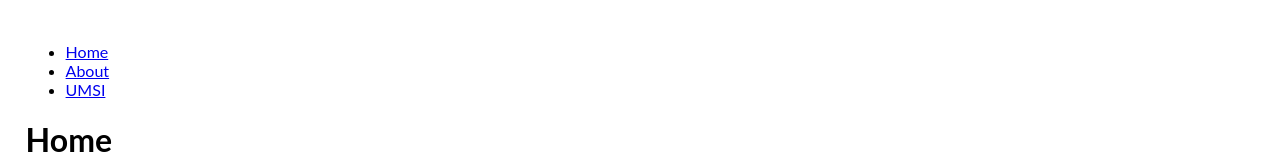
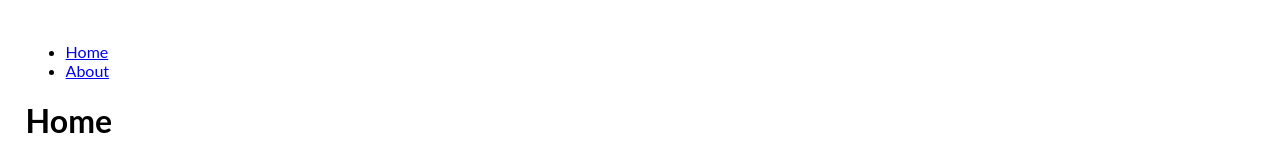
Before and after one commit to myseanwu/SI579_ProblemSet_1, a plain HTML site: page index.html in a window 1280 px wide. Shown: the top 164 px of the page. Drawn offline with Linux system fonts and the light colour scheme.

Commit message:
Update index.html

```diff
--- a/index.html
+++ b/index.html
@@ -10,7 +10,6 @@
             <ul>
                 <li><a href="./index.html">Home</a></li>
                 <li><a href="./about.html">About</a></li>
-                <li><a href = "http://www.si.umich.edu">UMSI</a></li>
             </ul>
         </nav>
     </header>
```
